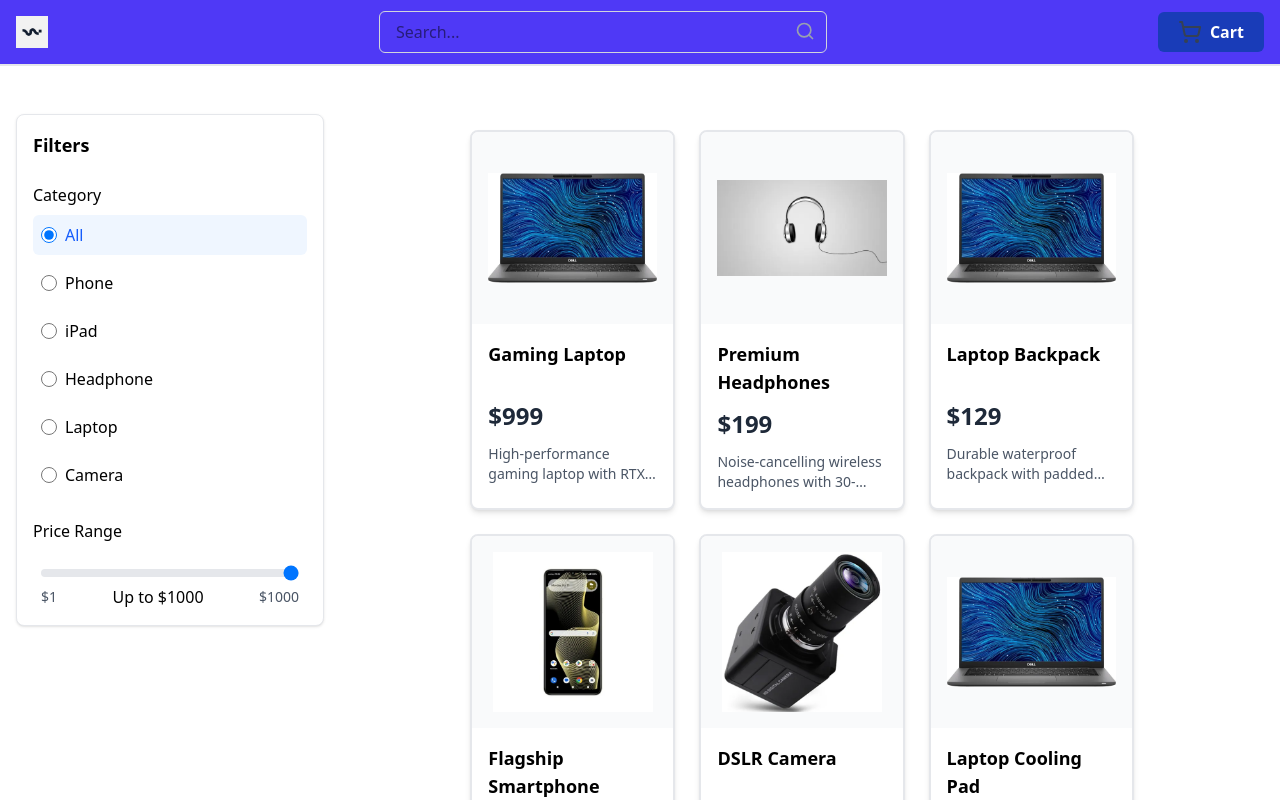
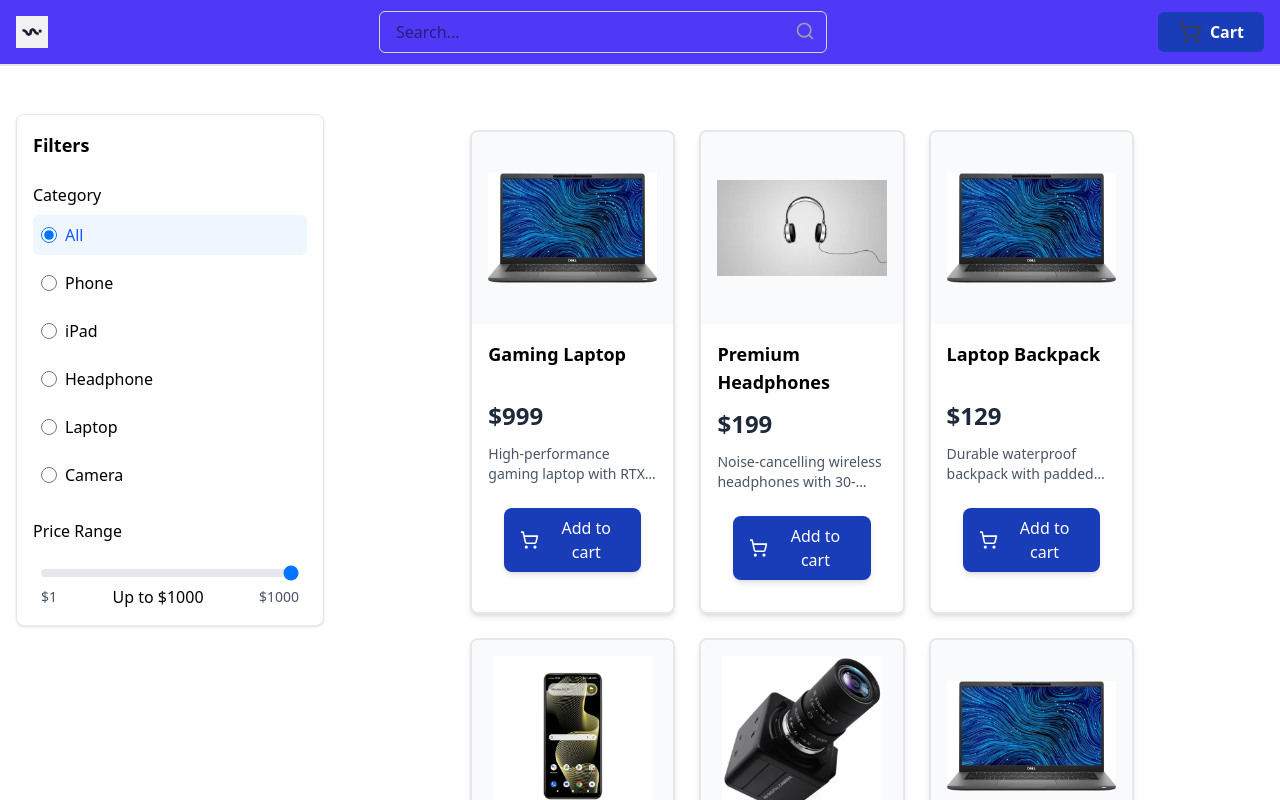
Before and after one commit to naveenagrawalgit/whatbytes, a Next.js app: page / in a window 1280 px wide. Shown: the top 800 px of the page. Built offline with nearby package versions, Linux system fonts and the light colour scheme.

Commit message:
minor mistakes

```diff
--- a/src/app/layout.tsx
+++ b/src/app/layout.tsx
@@ -2,7 +2,7 @@ import type { Metadata } from "next";
 import { Geist, Geist_Mono } from "next/font/google";
 import "./globals.css";
 import {Header} from "../components/header"
-import { Footer } from "../components/Footer"
+import { Footer } from "../components/footer"
 
 const geistSans = Geist({
   variable: "--font-geist-sans",
--- a/src/app/page.tsx
+++ b/src/app/page.tsx
@@ -1,4 +1,4 @@
-import { SideBar } from '@/components/SideBar';
+import { SideBar } from '@/components/sideBar';
 import Card from '../components/card';
 import { ProductCategory } from '../../data/types';
 
--- a/src/components/card.tsx
+++ b/src/components/card.tsx
@@ -2,6 +2,7 @@ import Image from 'next/image';
 import Link from 'next/link';
 import products from '../../data/product';
 import { Product, ProductCategory } from '../../data/types';
+import AddCartButton from './addCartButton';
 
 interface CardProps {
   searchParams: {
@@ -68,6 +69,11 @@ const Card = ({ searchParams }: CardProps) => {
                 </p>
               </div>
             </Link>
+
+            {/* Add to Cart Button - Placed outside the Link to avoid nested links */}
+            <div className="p-4 pt-0">
+              <AddCartButton  />
+            </div>
           </div>
         ))
       ) : (
```
